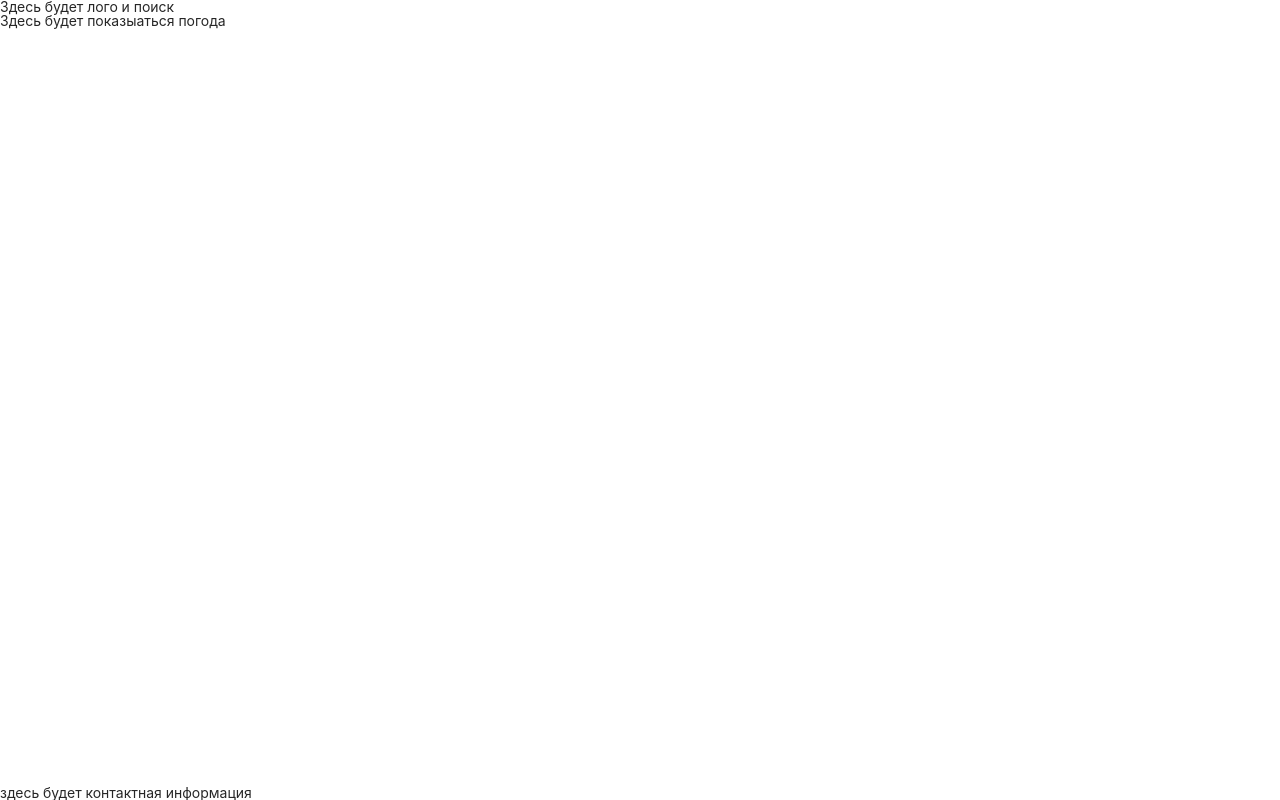
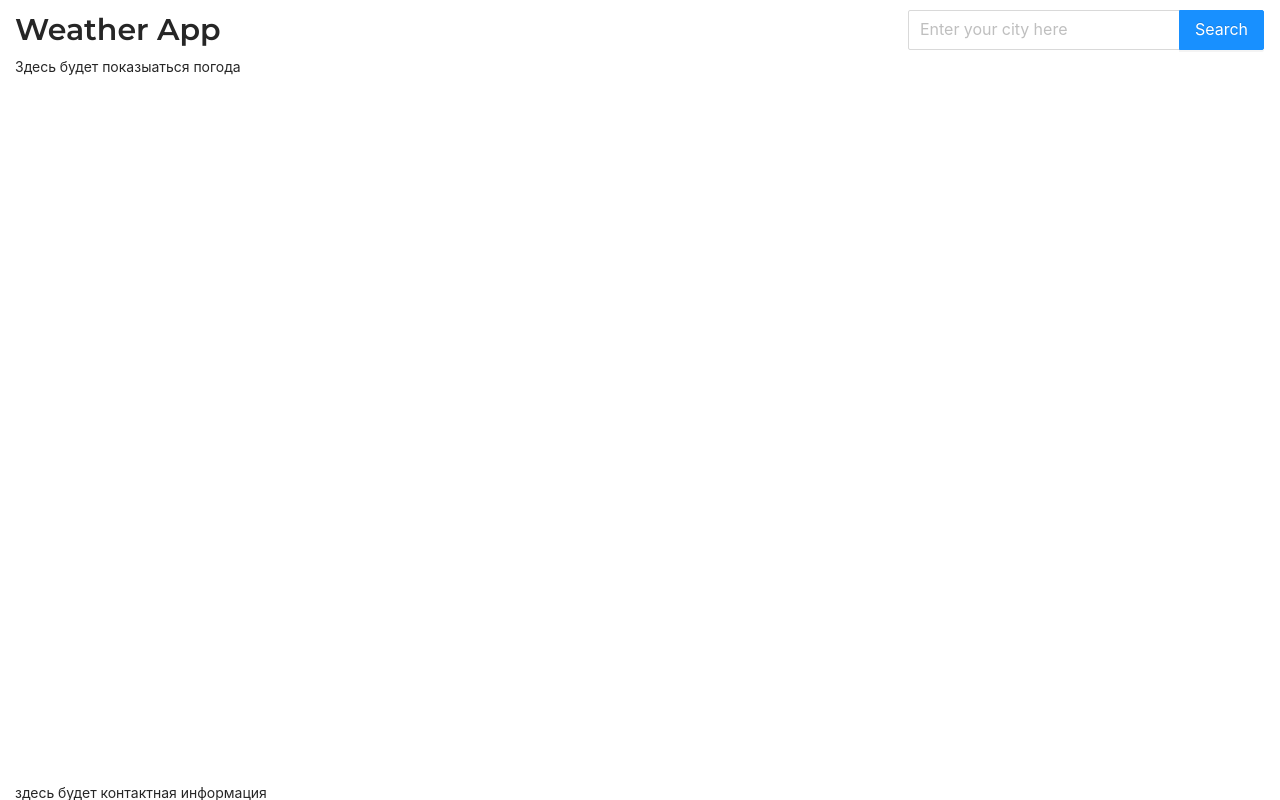
Before and after one commit to notequal21/weather, a React (Create React App) app: page / in a window 1280 px wide. Built offline with nearby package versions, Linux system fonts and the light colour scheme.

Commit message:
some UI updates

```diff
--- a/src/App.scss
+++ b/src/App.css
@@ -1,16 +1,17 @@
 
 
 @import '~antd/dist/antd.css';
-@import '_normalize.scss';
+@import '_normalize.css';
 
+@import url('https://fonts.googleapis.com/css2?family=Montserrat:wght@400;500;600;700&display=swap');
 
 ::selection {}
 
 body {
-  overflow: auto; // <--- delete this if not necessary
+  overflow: auto;
 }
 .container {
-  max-width: 0px; // <--- container res +30px for padding
+  max-width: 1430px;
   margin: 0 auto;
   padding: 0 15px;
 }
--- a/src/components/Footer/Footer.jsx
+++ b/src/components/Footer/Footer.jsx
@@ -3,7 +3,13 @@ import style from "./Footer.module.scss"
 let Footer = () => {
   return (
     <>
-      здесь будет контактная информация
+      <div className={`${style.footer}`}>
+        <div className="container">
+          <div className={`${style.footerBody}`}>
+            здесь будет контактная информация
+          </div>
+        </div>
+      </div>
     </>
   )
 }
--- a/src/components/Header/Header.jsx
+++ b/src/components/Header/Header.jsx
@@ -1,9 +1,27 @@
 import style from "./Header.module.scss"
+import { Input } from 'antd';
+
+const { Search } = Input;
 
 let Header = () => {
   return (
     <>
-      Здесь будет лого и поиск
+      <div className={`${style.header}`}>
+        <div className={`container`}>
+          <div className={`${style.headerBody}`}>
+            <div className={`${style.headerBody__logo}`}>
+              Weather App
+            </div>
+            <div className={`${style.headerbody__search}`}>
+              <Search
+                onSearch={(value) => {
+                  console.log(value)
+                }}
+                size="large" placeholder="Enter your city here" enterButton="Search" />
+            </div>
+          </div>
+        </div>
+      </div>
     </>
   )
 }
--- a/src/components/Header/Header.module.scss
+++ b/src/components/Header/Header.module.scss
@@ -0,0 +1,14 @@
+.header {
+  &Body {
+    display: flex;
+    justify-content: space-between;
+    align-items: center;
+    height: 60px;
+    &__logo {
+      font-size: 30px;
+      font-family: montserrat;
+      font-weight: 600;
+    }
+    &__search {}
+  }
+}
--- a/src/components/Weather/Weather.jsx
+++ b/src/components/Weather/Weather.jsx
@@ -3,8 +3,12 @@ import style from "./Weather.module.scss"
 let Weather = () => {
   return (
     <>
-      <div>
-        Здесь будет показыаться погода
+      <div className={`${style.weather}`}>
+        <div className="container">
+          <div className={`${style.weatherBody}`}>
+            Здесь будет показыаться погода
+          </div>
+        </div>
       </div>
     </>
   )
```
Also changed, not shown: src/App.js (+14 -1 lines), src/_normalize.css (renamed from src/_normalize.scss).
